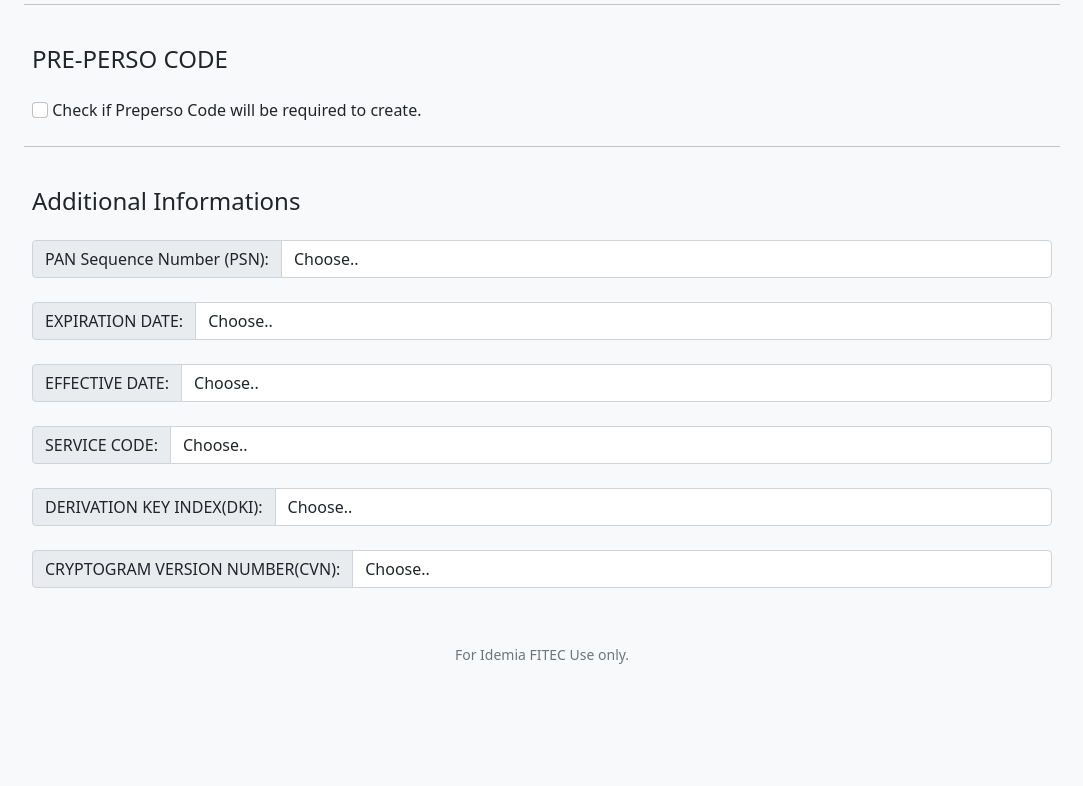
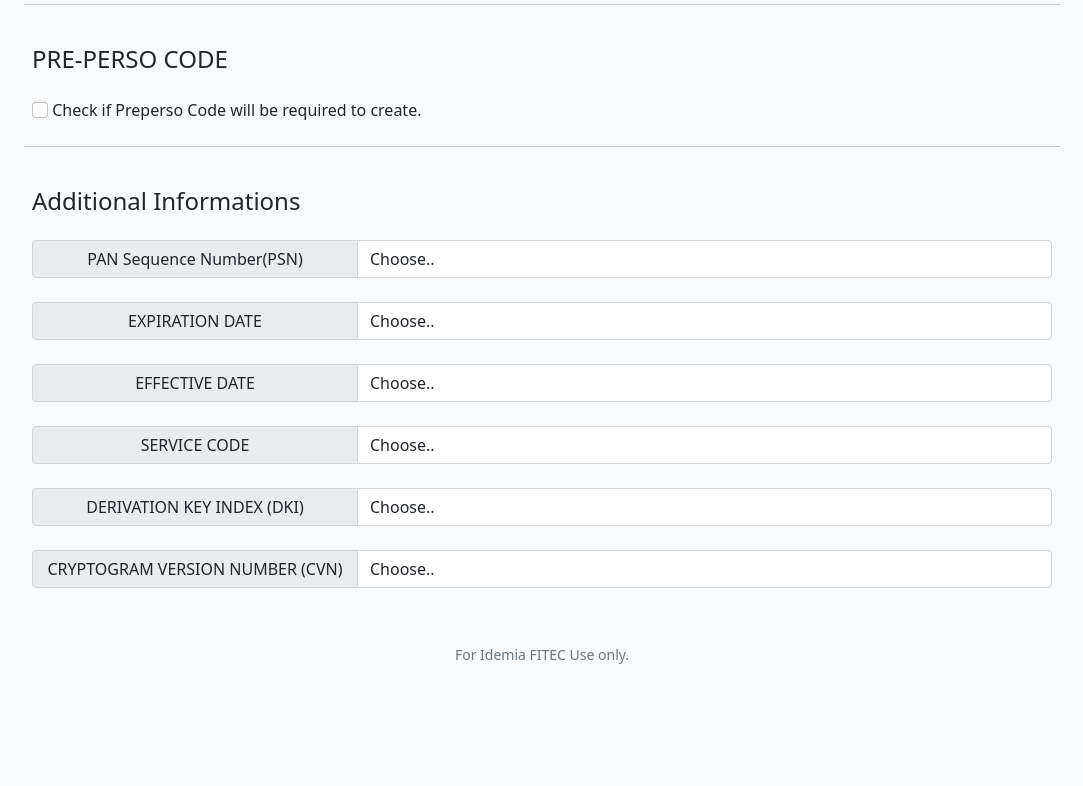
Before and after one commit to er01pr/APPD-v2, a Flask app: page /pprofile in a window 1280 px wide. Shown: the part 3293-4079 px from the top of the page, without its empty margins (98-1181 px from the left). Run offline with Flask 2, Linux system fonts and the light colour scheme.

Commit message:
Changed span to label from Additional Information div

```diff
--- a/static/styles.css
+++ b/static/styles.css
@@ -27,3 +27,7 @@ body {
 .externalLabel {
 	width: 120px;
 }
+
+.additionalInfoLabel {
+	width: 300px;
+}
--- a/templates/productionProfile.html
+++ b/templates/productionProfile.html
@@ -356,7 +356,9 @@
             <hr class="my-4">
             <h4 class="mb-2">Additional Informations</h4>
             <div class="input-group flex-nowrap mb-2">
-                <span class="input-group-text" id="addon-wrapping">PAN Sequence Number (PSN): </span>
+                <div class="input-group-text">
+                    <label class="additionalInfoLabel">PAN Sequence Number(PSN)</label>
+                </div>
                 <select id="track1" type="text" class="form-control" placeholder="Choose.." required>
                     <option value="" disabled selected>Choose..</option>
                     <option value="defbyRule">Defined by Rule</option>
@@ -365,7 +367,9 @@
                 </select>
             </div>
             <div class="input-group flex-nowrap mb-2">
-                <span class="input-group-text" id="addon-wrapping">EXPIRATION DATE: </span>
+                <div class="input-group-text">
+                    <label class="additionalInfoLabel">EXPIRATION DATE</label>
+                </div>
                 <select id="track1" type="text" class="form-control" placeholder="Choose.." required>
                     <option value="" disabled selected>Choose..</option>
                     <option value="defbyRule">Defined by Rule</option>
@@ -374,7 +378,9 @@
                 </select>
             </div>
             <div class="input-group flex-nowrap mb-2">
-                <span class="input-group-text" id="addon-wrapping">EFFECTIVE DATE: </span>
+                <div class="input-group-text">
+                    <label class="additionalInfoLabel">EFFECTIVE DATE</label>
+                </div>
                 <select id="track1" type="text" class="form-control" placeholder="Choose.." required>
                     <option value="" disabled selected>Choose..</option>
                     <option value="defbyRule">Defined by Rule</option>
@@ -383,7 +389,9 @@
                 </select>
             </div>
             <div class="input-group flex-nowrap mb-2">
-                <span class="input-group-text" id="addon-wrapping">SERVICE CODE: </span>
+                <div class="input-group-text">
+                    <label class="additionalInfoLabel">SERVICE CODE</label>
+                </div>
                 <select id="track1" type="text" class="form-control" placeholder="Choose.." required>
                     <option value="" disabled selected>Choose..</option>
                     <option value="defbyRule">Defined by Rule</option>
@@ -392,7 +400,9 @@
                 </select>
             </div>
             <div class="input-group flex-nowrap mb-2">
-                <span class="input-group-text" id="addon-wrapping">DERIVATION KEY INDEX(DKI): </span>
+                <div class="input-group-text">
+                    <label class="additionalInfoLabel">DERIVATION KEY INDEX (DKI)</label>
+                </div>
                 <select id="track1" type="text" class="form-control" placeholder="Choose.." required>
                     <option value="" disabled selected>Choose..</option>
                     <option value="defbyRule">Defined by Rule</option>
@@ -401,7 +411,9 @@
                 </select>
             </div>
             <div class="input-group flex-nowrap mb-2">
-                <span class="input-group-text" id="addon-wrapping">CRYPTOGRAM VERSION NUMBER(CVN): </span>
+                <div class="input-group-text">
+                    <label class="additionalInfoLabel">CRYPTOGRAM VERSION NUMBER (CVN)</label>
+                </div>
                 <select id="track1" type="text" class="form-control" placeholder="Choose.." required>
                     <option value="" disabled selected>Choose..</option>
                     <option value="defbyRule">Defined by Rule</option>
```
